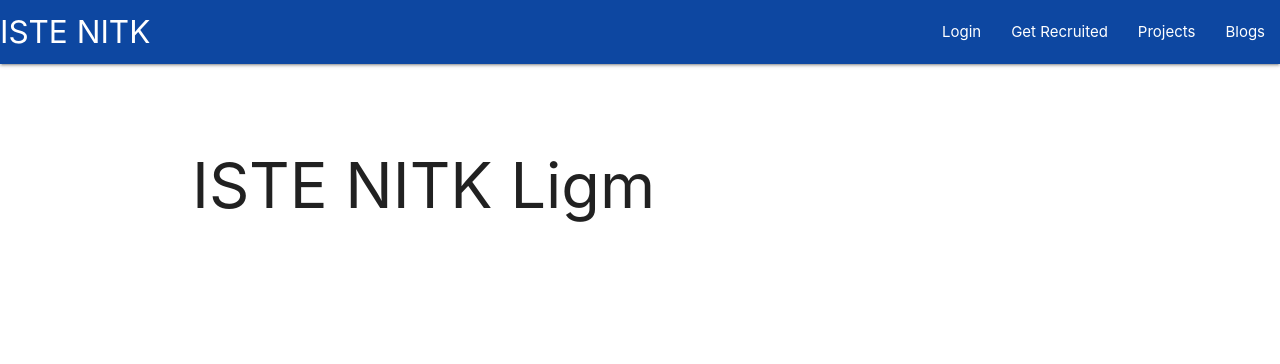
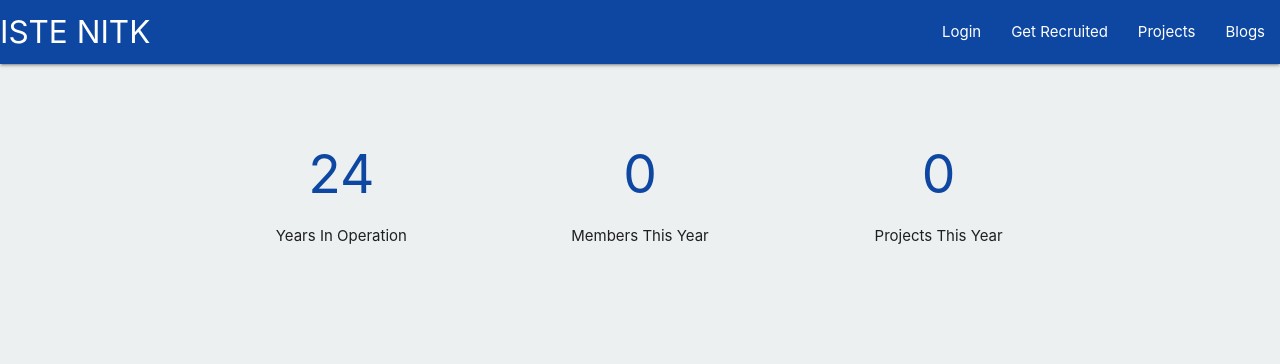
Before and after one commit to m0bi5/ISTE-NITK_Website, a Django app: page / in a window 1280 px wide. Shown: the top 364 px of the page. Run offline with Django 3.2, Linux system fonts and the light colour scheme; data that the repository does not hold is empty; some libraries are stand-ins or nearby versions.

Commit message:
Application progress done

```diff
--- a/account/templates/account/login.html
+++ b/account/templates/account/login.html
@@ -16,14 +16,14 @@
                                 <div class="input-field col s12">
                                     <i class="form-icon material-icons prefix">person</i>
                                     <input name="username" type="text" id="username-input">
-                                    <label for="username-input">Enter Username</label>
+                                    <label for="username-input">Username</label>
                                 </div>
                             </div>
                             <div class="row">
                                 <div class="input-field col s12">
                                     <i class="form-icon material-icons prefix">lock</i>
                                     <input name="password" type="password" id="password-input">
-                                    <label for="password-input">Enter Password</label>
+                                    <label for="password-input">Password</label>
                                 </div>
                             </div>
                         </div>
--- a/home/templates/home/index.html
+++ b/home/templates/home/index.html
@@ -2,8 +2,60 @@
 
 {% block content %}
 
-<h1>
-ISTE NITK  Ligm
-</h1>
-
+<div id="counter" class="center row">
+    <div class="col l4 s12">
+        <h2 class="year"></h2>
+        <span>Years In Operation</span>
+    </div>
+    <div class="col l4 s12">
+        <h2 class="member"></h2>
+        <span>Members This Year</span>
+    </div>
+    <div class="col l4 s12">
+        <h2 class="project"></h2>
+        <span>Projects This Year</span>
+    </div>
+</div>
+<script type="text/javascript">
+    $(window).scroll(check_position);
+    $(document).ready(check_position);
+    function check_position() {
+        var hT = $('#counter').offset().top,
+            hH = $('#counter').outerHeight(),
+            wH = $(window).height(),
+            wS = $(this).scrollTop();
+        if (wS > (hT+hH-wH)){
+            count();
+        }
+    }
+    function count(){
+        $('.year').countTo({
+            from: 0,
+            to: {{year}},
+            speed: 1000,
+            refreshInterval: 50,
+            onComplete: function(value) {
+                console.debug(this);
+            }
+        });
+        $('.project').countTo({
+            from: 0,
+            to: {{project}},
+            speed: 1000,
+            refreshInterval: 50,
+            onComplete: function(value) {
+                console.debug(this);
+            }
+        });
+        $('.member').countTo({
+            from: 0,
+            to: {{member}},
+            speed: 1000,
+            refreshInterval: 50,
+            onComplete: function(value) {
+                console.debug(this);
+            }
+        });
+    }
+</script>
 {% endblock content %}
--- a/home/views.py
+++ b/home/views.py
@@ -1,5 +1,12 @@
 from django.shortcuts import render
-
+from datetime import datetime
+from account import models as account_models
+from projects import models as project_models
 def home(request):
-    context={}
+    this_year=datetime.now().year
+    years_in_operation=this_year-1995
+    member_count=len(account_models.User.objects.filter(batch_of__in=[this_year+3,this_year+2,this_year+1]))
+    sig_count=len(account_models.SIG.objects.all())
+    project_count=len(project_models.Project.objects.filter(year=this_year))
+    context={'year':years_in_operation,'member':member_count,'sig':sig_count,'project':project_count}
     return render(request,'home/index.html',context)
--- a/recruitments/views.py
+++ b/recruitments/views.py
@@ -105,8 +105,10 @@
             score_calculated.append(True)
         else:
             score_calculated.append(False)
-
-    return render(request,'recruitments/application_progress.html',{'sigs_progress':zip(score_calculated,list(sigs_progress)),'applicant':applicant})
+    print('fknsdfsdbjkhgb sjhgbsdjkf',score_calculated)
+    if len(score_calculated)==2:
+        score_calculated=[True,True]
+    return render(request,'recruitments/application_progress.html',{'applicant':applicant,'sigs_progress':zip(score_calculated,list(sigs_progress)),'applicant':applicant})
 
 @login_required(login_url='/account/login')
 def interview(request):
--- a/static/css/main.css
+++ b/static/css/main.css
@@ -40,11 +40,6 @@
     color: white;
     cursor:pointer;
 }
-
-.form-icon{
+.card-title, .form-icon, h2,h4{
     color:#0d47a1;
 }
-
-.card-title{
-    color:#0d47a1;
-}
--- /dev/null
+++ b/static/css/progressbar.css
@@ -0,0 +1,60 @@
+body { background-color:#ECF0F1;}
+.position {
+  float: left;
+  margin: 100px 20px;
+}
+
+.progress-bar {
+  position: relative;
+  height: 200px;
+  width: 200px;
+}
+
+.progress-bar div {
+  position: absolute;
+  height: 200px;
+  width: 200px;
+  border-radius: 50%;
+}
+
+.progress-bar div span {
+  position: absolute;
+  font-family: Arial;
+  font-size: 25px;
+  line-height: 175px;
+  height: 175px;
+  width: 175px;
+  left: 12.5px;
+  top: 12.5px;
+  text-align: center;
+  border-radius: 50%;
+  background-color: white;
+}
+
+.progress-bar .background { background-color: #b3cef6; }
+
+.progress-bar .rotate {
+  clip: rect(0 100px 200px 0);
+  background-color: #4b86db;
+}
+
+.progress-bar .left {
+  clip: rect(0 100px 200px 0);
+  opacity: 1;
+  background-color: #b3cef6;
+}
+
+.progress-bar .right {
+  clip: rect(0 100px 200px 0);
+  transform: rotate(180deg);
+  opacity: 0;
+  background-color: #4b86db;
+}
+ @keyframes
+toggle {  0% {
+ opacity: 0;
+}
+ 100% {
+ opacity: 1;
+}
+}
--- a/static/js/main.js
+++ b/static/js/main.js
@@ -3,6 +3,7 @@
     $('.sidenav').sidenav();
     $('.tooltipped').tooltip();
     $('select').formSelect();
+    $( "#progress" ).slideToggle('slow');
  });
 
  ////////////////////////////////////////////////////////////
@@ -30,3 +31,9 @@
     $( "#details_form" ).slideToggle('slow');
     $( "#about_sigs" ).slideToggle('slow');
 })
+
+////////////////////////////////////////////////////////////
+//
+// USED IN APPLICANT_PROGRESS.HTML
+//
+////////////////////////////////////////////////////////////
--- /dev/null
+++ b/static/js/progressbar.js
@@ -0,0 +1,33 @@
+
+$.fn.countTo = function(options) {
+	options = $.extend({}, $.fn.countTo.defaults, options || {});
+
+	var loops = Math.ceil(options.speed / options.refreshInterval),
+		increment = (options.to - options.from) / loops;
+
+	return $(this).each(function() {
+		var _this = this,
+			loopCount = 0,
+			value = options.from,
+			interval = setInterval(updateTimer, options.refreshInterval);
+
+		function updateTimer() {
+			value += increment;
+			loopCount++;
+			$(_this).html(value.toFixed(options.decimals));
+
+			if (typeof(options.onUpdate) == 'function') {
+				options.onUpdate.call(_this, value);
+			}
+
+			if (loopCount >= loops) {
+				clearInterval(interval);
+				value = options.to;
+
+				if (typeof(options.onComplete) == 'function') {
+					options.onComplete.call(_this, value);
+				}
+			}
+		}
+	});
+};
--- a/templates/base.html
+++ b/templates/base.html
@@ -12,6 +12,8 @@
         <script type="text/javascript" src="{% static 'js/jquery.js'%}"></script>
         <script type="text/javascript" src="{% static 'js/jquery_ui.js'%}"></script>
         <script type="text/javascript" src="{% static 'materialize/js/materialize.js'%}"></script>
+        <script type="text/javascript" src="{% static 'js/progressbar.js'%}"></script>
+        <link type="text/css" rel="stylesheet" href="{% static 'css/progressbar.css' %}"  media="screen,projection"/>
         <link type="text/css" rel="stylesheet" href="{% static 'css/main.css' %}"  media="screen,projection"/>
     </head>
     <body>
```
Also changed, not shown: recruitments/templates/recruitments/application_progress.html (+20 -7 lines).
